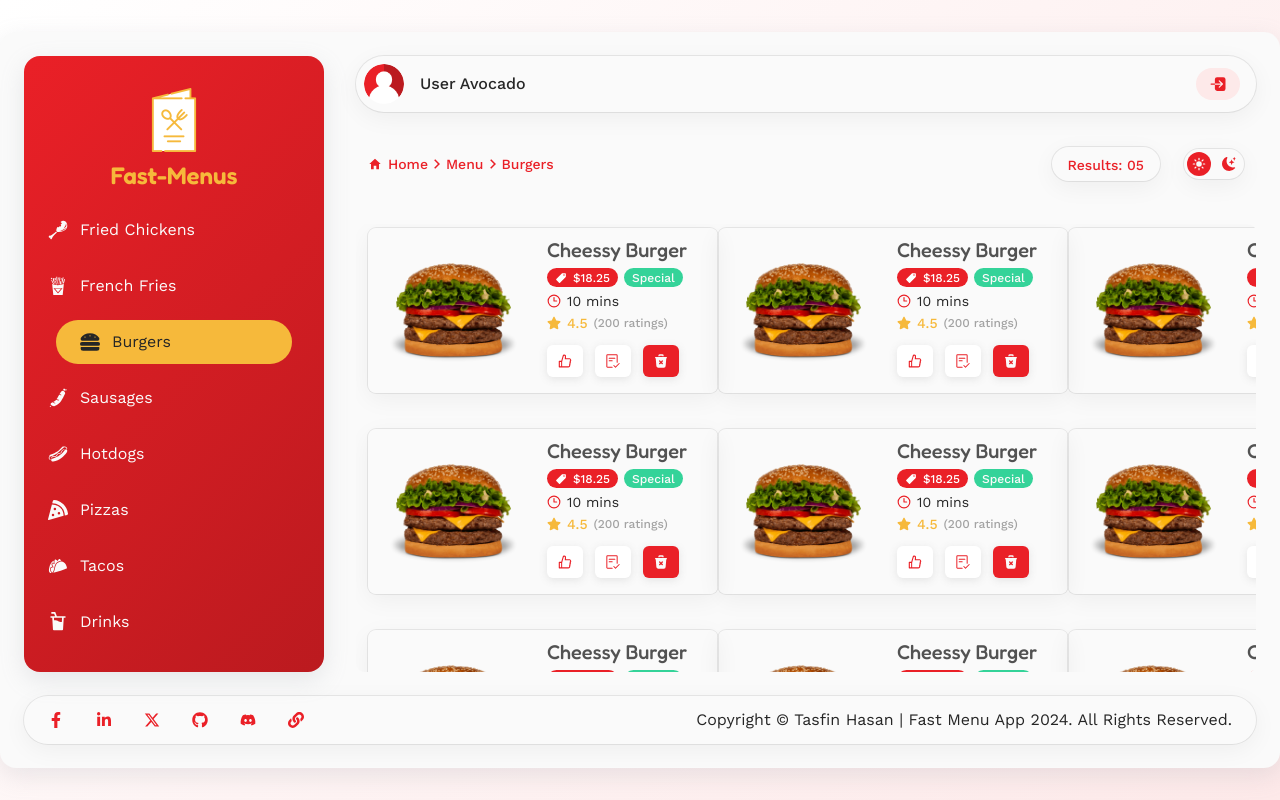
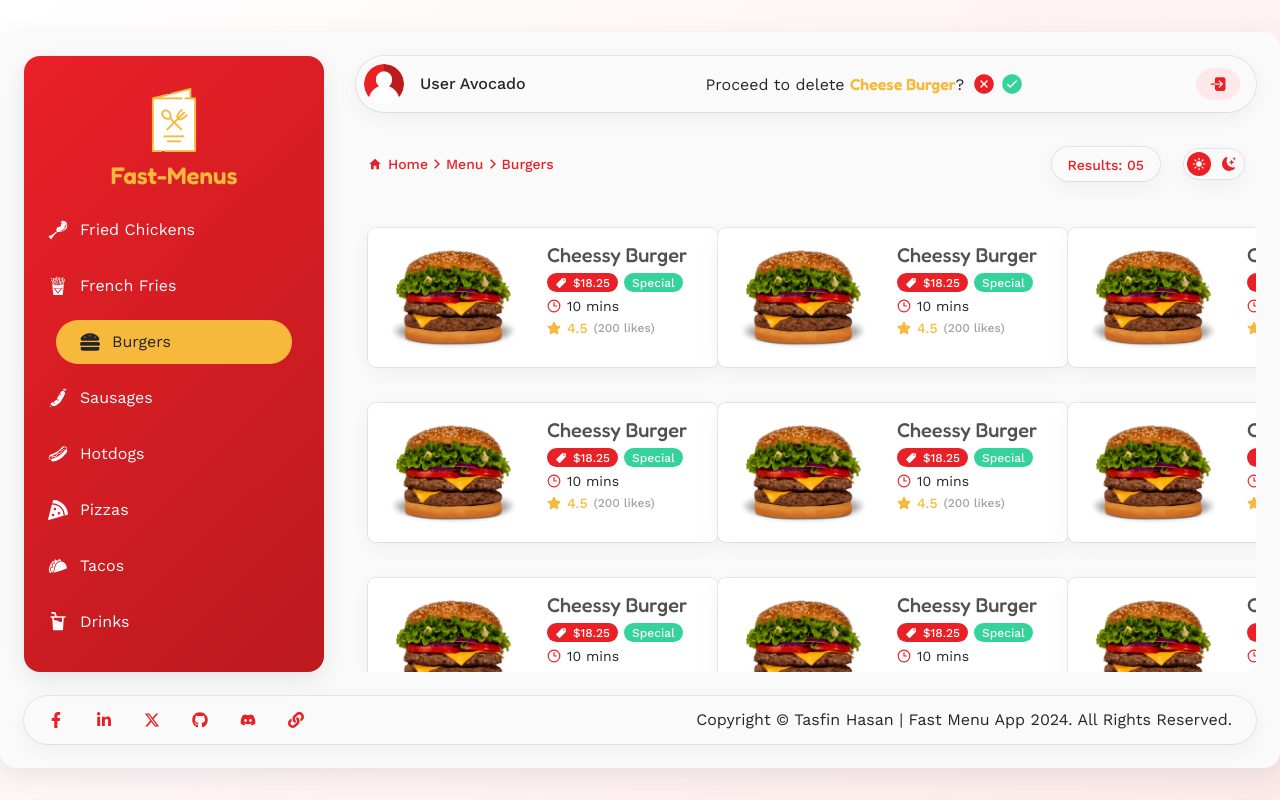
Before and after one commit to Tasfin660/fast-menu-app, a React (Vite) app in the folder client/: page /menu/burgers in a window 1280 px wide. Built offline with nearby package versions, Linux system fonts and the light colour scheme.

Commit message:
menu design done

```diff
--- a/client/src/assets/styles/animations.css
+++ b/client/src/assets/styles/animations.css
@@ -52,3 +52,19 @@
 		opacity: 1;
 	}
 }
+
+.nav-noti {
+	animation: nav-noti 0.5s ease-in;
+}
+
+@keyframes nav-noti {
+	0% {
+		transform: translateY(-50px);
+		opacity: 0;
+	}
+
+	100% {
+		transform: translateY(0);
+		opacity: 100;
+	}
+}
--- a/client/src/components/Menu.tsx
+++ b/client/src/components/Menu.tsx
@@ -4,10 +4,13 @@ import { GoChecklist } from 'react-icons/go';
 import { IoIosPricetag } from 'react-icons/io';
 import { LuClock3 } from 'react-icons/lu';
 import { TbTrashXFilled } from 'react-icons/tb';
+import { useAuth } from '../contexts/AuthContext';
 
 const Menu = () => {
+	const { user, authState } = useAuth();
+
 	return (
-		<div className="bgwhite grid h-max grid-cols-2 gap-2 overflow-hidden rounded-lg shadow-shadow-app">
+		<div className="grid h-max grid-cols-2 gap-2 overflow-hidden rounded-lg bg-white shadow-shadow-app">
 			<div className="flex items-center">
 				<img src="/burger.png" alt="" className="px-4" />
 			</div>
@@ -29,8 +32,9 @@ const Menu = () => {
 				<div className="-mt-[2px] mb-2 flex items-center gap-1.5 text-sm font-medium">
 					<FaStar className="text-secondary" />
 					<span className="text-secondary">4.5</span>
-					<span className="text-xs text-neutral-400">(200 ratings)</span>
+					<span className="text-xs text-neutral-400">(200 likes)</span>
 				</div>
+				{authState() && (
 					<div className="flex gap-3">
 						<button className="box-content rounded-md bg-white px-2.5 py-2 text-primary shadow-shadow-menu">
 							<AiOutlineLike />
@@ -38,10 +42,13 @@ const Menu = () => {
 						<button className="box-content rounded-md bg-white px-2.5 py-2 text-primary shadow-shadow-menu">
 							<GoChecklist />
 						</button>
-					<button className="box-content rounded-md bg-primary px-2.5 py-2 text-text-light shadow-shadow-menu">
+						<button
+							className="box-content rounded-md bg-primary px-2.5 py-2 text-text-light shadow-shadow-menu duration-300 hover:bg-primary-dark disabled:cursor-not-allowed disabled:bg-primary"
+							disabled={user.role !== 'admin'}>
 							<TbTrashXFilled />
 						</button>
 					</div>
+				)}
 			</div>
 		</div>
 	);
--- a/client/src/components/layout/Navbar.tsx
+++ b/client/src/components/layout/Navbar.tsx
@@ -3,6 +3,7 @@ import { IoLogIn, IoLogOut } from 'react-icons/io5';
 import { MdOutlineBookmarkAdd } from 'react-icons/md';
 import { Link, useLocation, useNavigate } from 'react-router-dom';
 import { useAuth } from '../../contexts/AuthContext';
+import { IoIosCheckmarkCircle, IoIosCloseCircle } from 'react-icons/io';
 
 const Navbar = () => {
 	const { user, logout, authState } = useAuth();
@@ -16,12 +17,27 @@ const Navbar = () => {
 	};
 
 	return (
-		<nav className="col-start-2 col-end-3 flex items-center justify-between rounded-full p-2 pr-4 shadow-shadow-app">
+		<nav className="col-start-2 col-end-3 flex items-center justify-between overflow-hidden rounded-full p-2 pr-4 shadow-shadow-app">
 			<figure className="flex items-center">
 				<img src={image} alt="user" className="w-10 rounded-full" />
 				<figcaption className="ml-4 mr-2 font-medium">{username}</figcaption>
 				{role === 'admin' && <FaCrown className="text-sm text-secondary" />}
 			</figure>
+			<div className="nav-noti flex items-center gap-1">
+				<p>
+					Proceed to delete&nbsp;
+					<span className="font-font-secondary font-semibold text-secondary">
+						Cheese Burger
+					</span>
+					?
+				</p>
+				<button className="ml-1 text-2xl text-primary duration-300 hover:text-primary-dark">
+					<IoIosCloseCircle />
+				</button>
+				<button className="text-2xl text-emerald-400 duration-300 hover:text-emerald-500">
+					<IoIosCheckmarkCircle />
+				</button>
+			</div>
 			<div className="flex items-center gap-4">
 				{authState() ? (
 					<>
```
Lines whose indentation alone changed are shown as unchanged.
